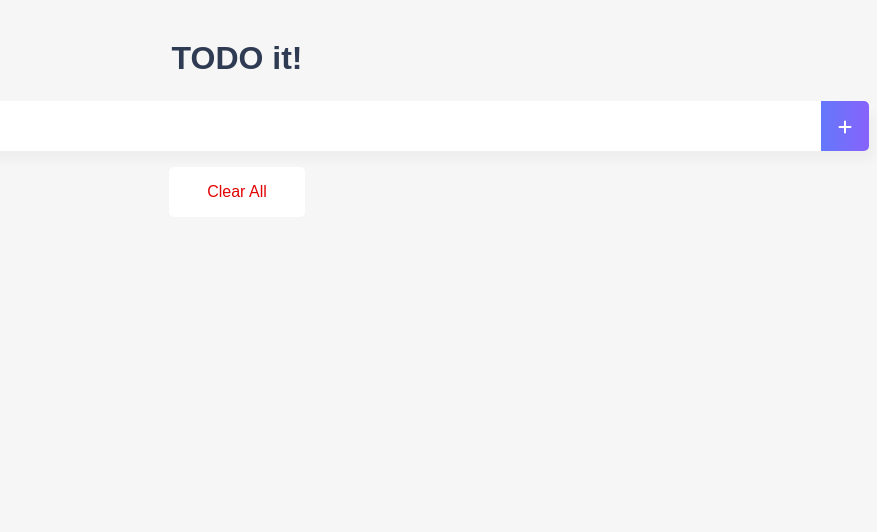
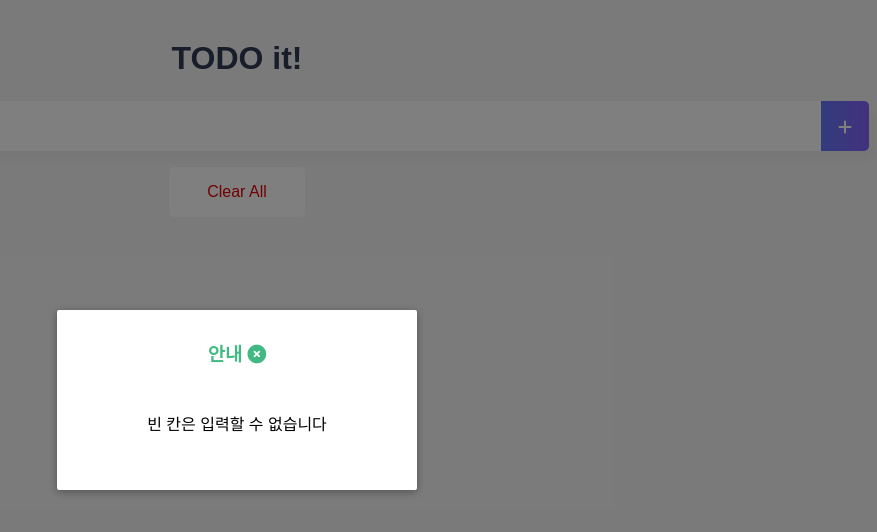
Before and after one commit to Hayeon-Lee/todomate-vue, a Vue app: page / in a window 1280 px wide. Both pictures are taken after a click on the element 1248 px from the left and 126 px from the top of the page. Shown: the top 532 px of the page, without its empty margins (403-1280 px from the left). Built offline with nearby package versions, Linux system fonts and the light colour scheme; a web font is replaced by a local one.

Commit message:
feat: 모달 구현

```diff
--- a/src/components/ToDoInput.vue
+++ b/src/components/ToDoInput.vue
@@ -4,13 +4,17 @@
     <span class="addContainer" v-on:click="addTodo">
         <i class="fa-solid fa-plus addBtn"></i>
     </span>
-    <modal v-if="showModal" @close="showModal = false">
-        <!--
-      you can use custom content here to overwrite
-      default content
-    -->
-        <h3 slot="header">custom header</h3>
-    </modal>
+    <Modal v-if="showModal" @close="showModal = false"> <!--showModal이 True가 되면 이 모달이 보인다-->
+        <template v-slot:header>
+            <h3>
+                안내
+                <i class="fa-solid fa-circle-xmark" @click="showModal = false"></i>
+            </h3>
+        </template>
+        <template v-slot:body>
+            <span>빈 칸은 입력할 수 없습니다</span>
+        </template>
+    </Modal>
   </div>
 </template>
 
@@ -20,7 +24,8 @@ import Modal from './common/Modal.vue'
 export default {
     data: function() {
         return {
-            newTodoItem:""
+            newTodoItem:"",
+            showModal: false
         }
     },
     methods:{
@@ -30,7 +35,7 @@ export default {
                 this.clearInput();
             }
             else {
-
+                this.showModal = !this.showModal;
             }
         },
         clearInput: function() {
@@ -73,4 +78,8 @@ export default {
         vertical-align: middle;
     }
 
+    .closeModalBtn {
+        color: #42b983;
+    }
+
 </style>
--- a/src/components/common/Modal.vue
+++ b/src/components/common/Modal.vue
@@ -4,25 +4,18 @@
         <div class="modal-mask">
           <div class="modal-wrapper">
             <div class="modal-container">
-
               <div class="modal-header">
+                <!--slot: 특정 컴포넌트의 일부 UI를 재사용할 때 사용한다-->
+                <!--slot 사용 시 todoInput 컴포넌트에서 이 내용을 다시 정의할 수 있다-->
+                <!--모달 헤더-->
                 <slot name="header">
                   default header
                 </slot>
               </div>
-
+              <!--모달 바디-->
               <div class="modal-body">
                 <slot name="body">
                   default body
-                </slot>
-              </div>
-
-              <div class="modal-footer">
-                <slot name="footer">
-                  default footer
-                  <button class="modal-default-button" @click="$emit('close')">
-                    OK
-                  </button>
                 </slot>
               </div>
             </div>
```
